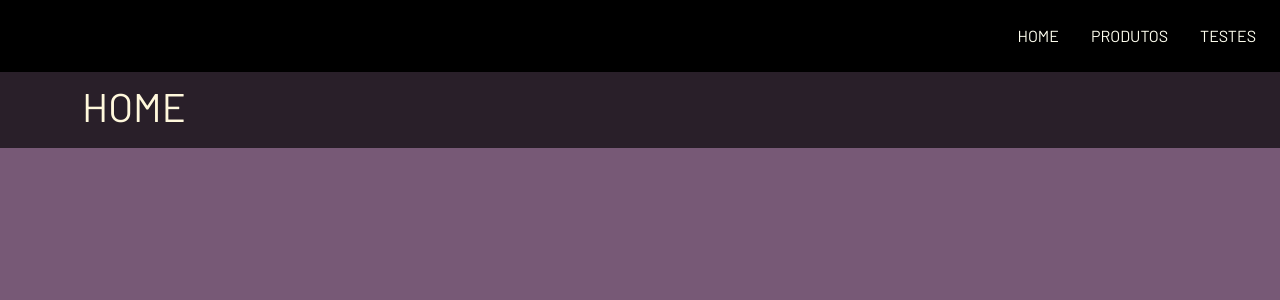
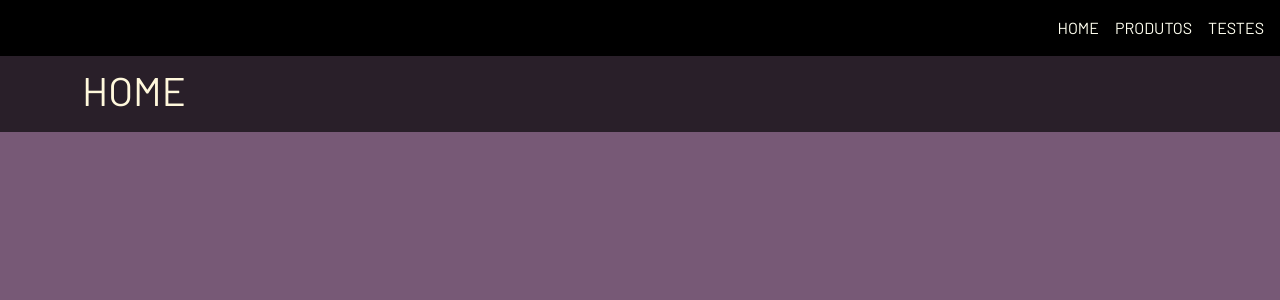
Before and after one commit to lydyanah/get-pizza, a React (Create React App) app: page / in a window 1280 px wide. Shown: the top 300 px of the page. Built offline with nearby package versions, Linux system fonts and the light colour scheme.

Commit message:
estilização menu

```diff
--- a/src/components/GlobalMenu/index.tsx
+++ b/src/components/GlobalMenu/index.tsx
@@ -3,10 +3,10 @@ import "./styles.css";
 
 const GlobalMenu = () => {
   return (
-    <nav>
-      <a><Link to="/">Home</Link></a>
-      <a><Link to="/products">Produtos</Link></a>
-      <a><Link to="/tests">Testes</Link></a>
+    <nav className="globalMenu">
+      <Link to="/" className="menuItem">Home</Link>
+      <Link to="/products" className="menuItem">Produtos</Link>
+      <Link to="/tests" className="menuItem">Testes</Link>
     </nav>
   );
 };
--- a/src/components/GlobalMenu/styles.css
+++ b/src/components/GlobalMenu/styles.css
@@ -1,4 +1,4 @@
-nav {
+.globalMenu{
 	background-color: black;
 	color: ivory;
 	padding: 8px;
@@ -6,7 +6,7 @@ nav {
     justify-content: flex-end;
 }
 
-nav a {
+.menuItem {
 	text-decoration: none;  /*tirar o sublinhado do link*/
 	color: inherit;
 	display: flex;
```
